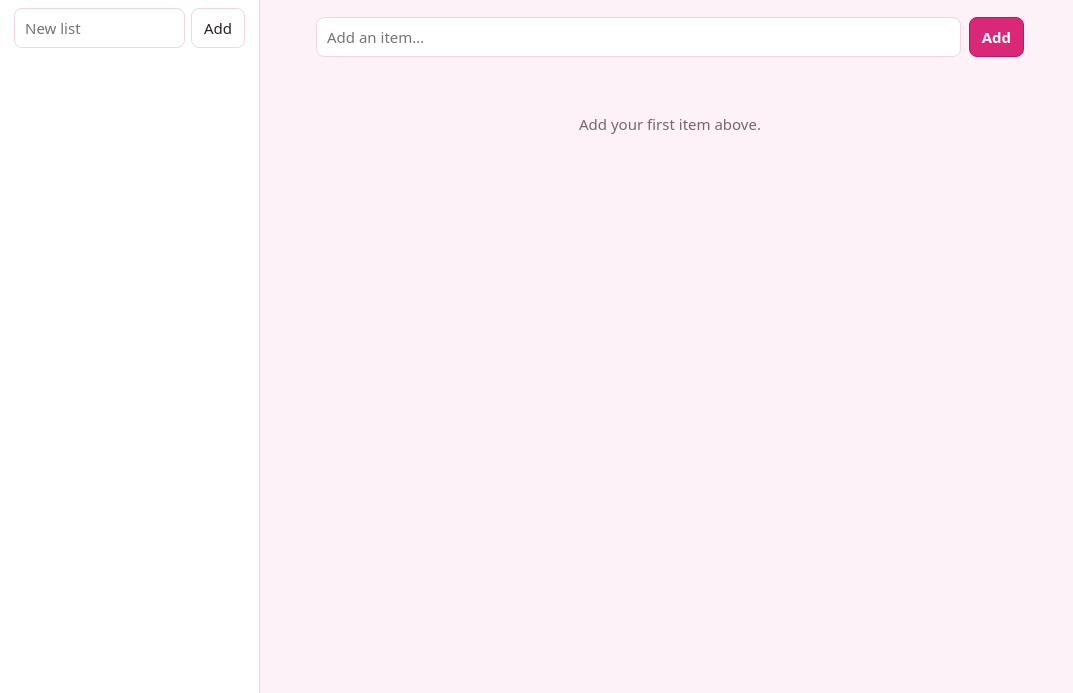
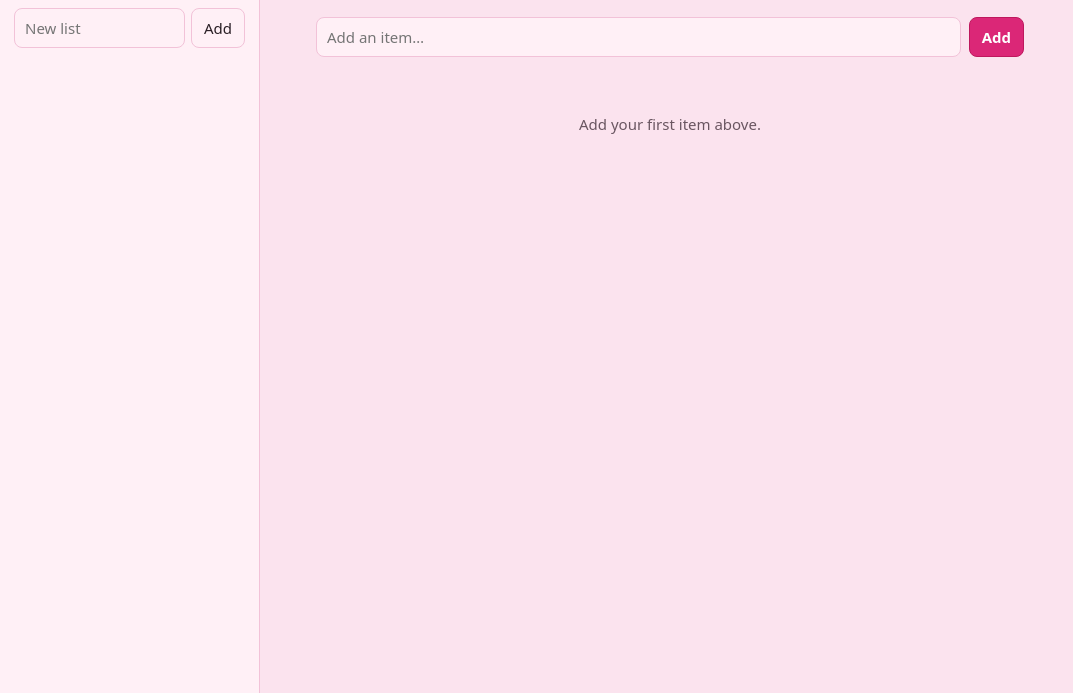
Before and after one commit to patt-rick/lists, a plain HTML site: page index.html in a window 1280 px wide. Shown: the part 107-800 px from the top of the page, without its empty margins (0-1073 px from the left). Drawn offline with Linux system fonts and the light colour scheme.

Commit message:
Tint the sidebar and panels pink too
Panels, inputs and buttons now use a light pink instead of white, the
page background and borders are a shade deeper, and the muted text is
darkened slightly so it stays readable on the pinker selected-list row.

```diff
--- a/index.html
+++ b/index.html
@@ -7,15 +7,15 @@
   <link rel="icon" type="image/png" href="logo.png">
   <style>
     :root {
-      --bg: #fdf2f8;
-      --panel: #ffffff;
+      --bg: #fbe3ee;
+      --panel: #fff0f6;
       --ink: #2a1f25;
-      --muted: #7a6470;
-      --line: #f6d3e4;
+      --muted: #6a5661;
+      --line: #f2c2d8;
       --accent: #db2777;
       --accent-strong: #be185d;
       --accent-ink: #9d174d;
-      --accent-soft: #fce7f3;
+      --accent-soft: #f9d0e3;
       --danger: #b42318;
       --radius: 10px;
     }
```
Also changed, not shown: screenshot.png.
